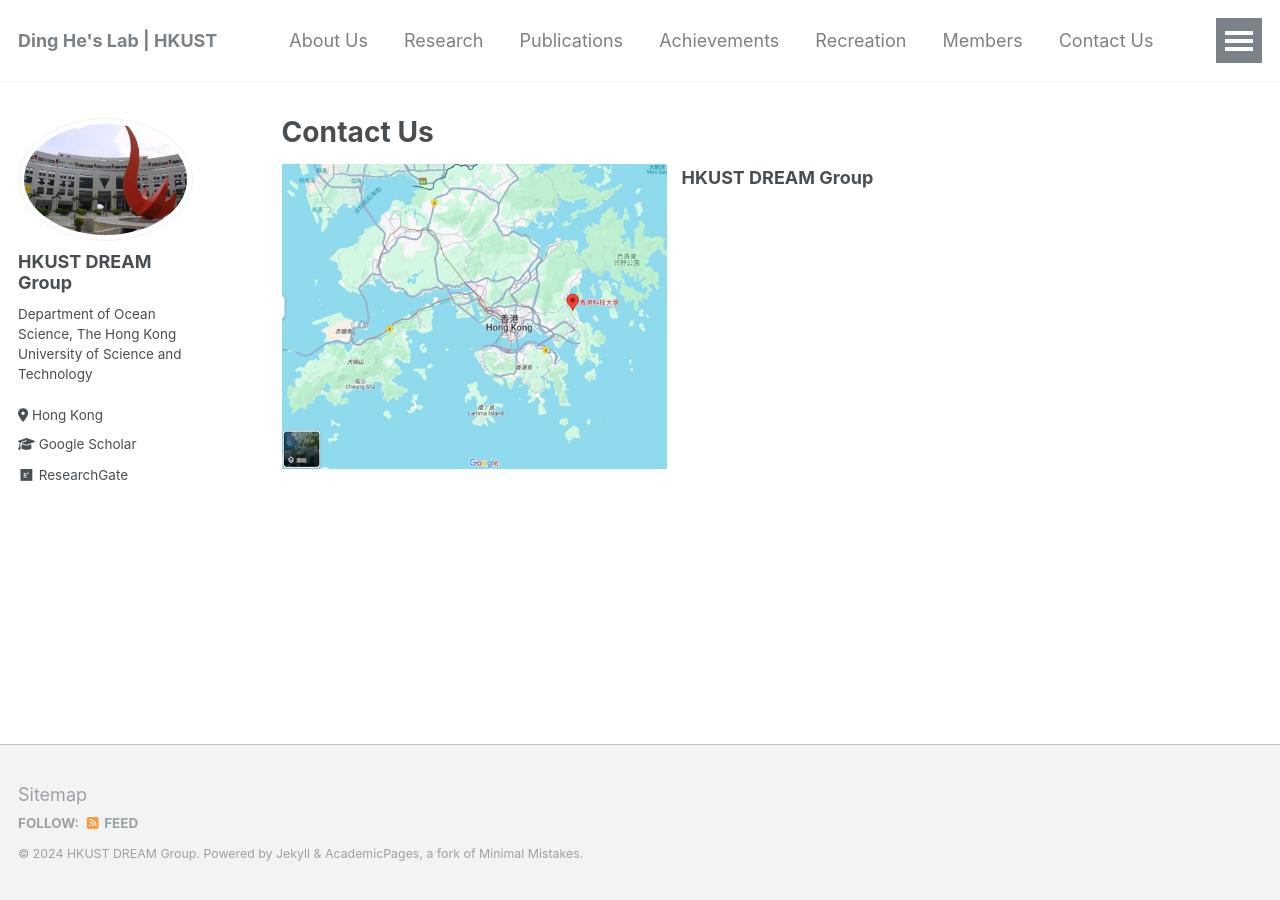
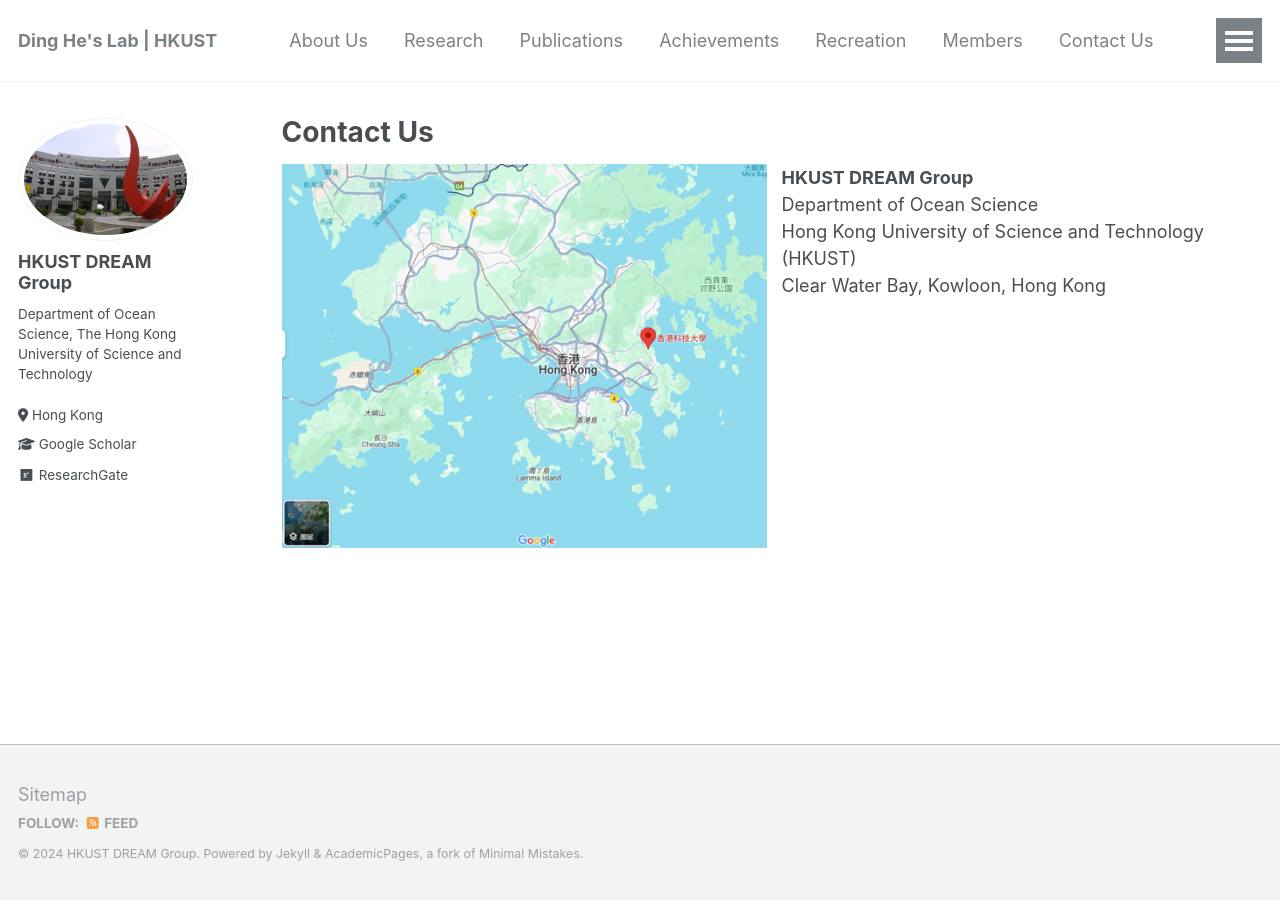
Before and after one commit to hkustDingHe/hkustDingHe.github.io, a Jekyll site: the page built from _pages/contact.md, in a window 1280 px wide. Built offline with Jekyll 4.4.1, drawn with Linux system fonts in a browser that asks for light colours.

Commit message:
Update contact.md

```diff
--- a/_pages/contact.md
+++ b/_pages/contact.md
@@ -8,5 +8,11 @@
 
 {% include base_path %}
 
-**HKUST DREAM Group** <img style="float: left; padding-right: 15px;" src="/images/location.png" width="400">
+**HKUST DREAM Group** <img style="float: left; padding-right: 15px;" src="/images/location.png" width="500">
 <br>
+Department of Ocean Science
+<br>
+Hong Kong University of Science and Technology (HKUST)
+<br>
+Clear Water Bay, Kowloon, Hong Kong
+<br/><br/>
```
